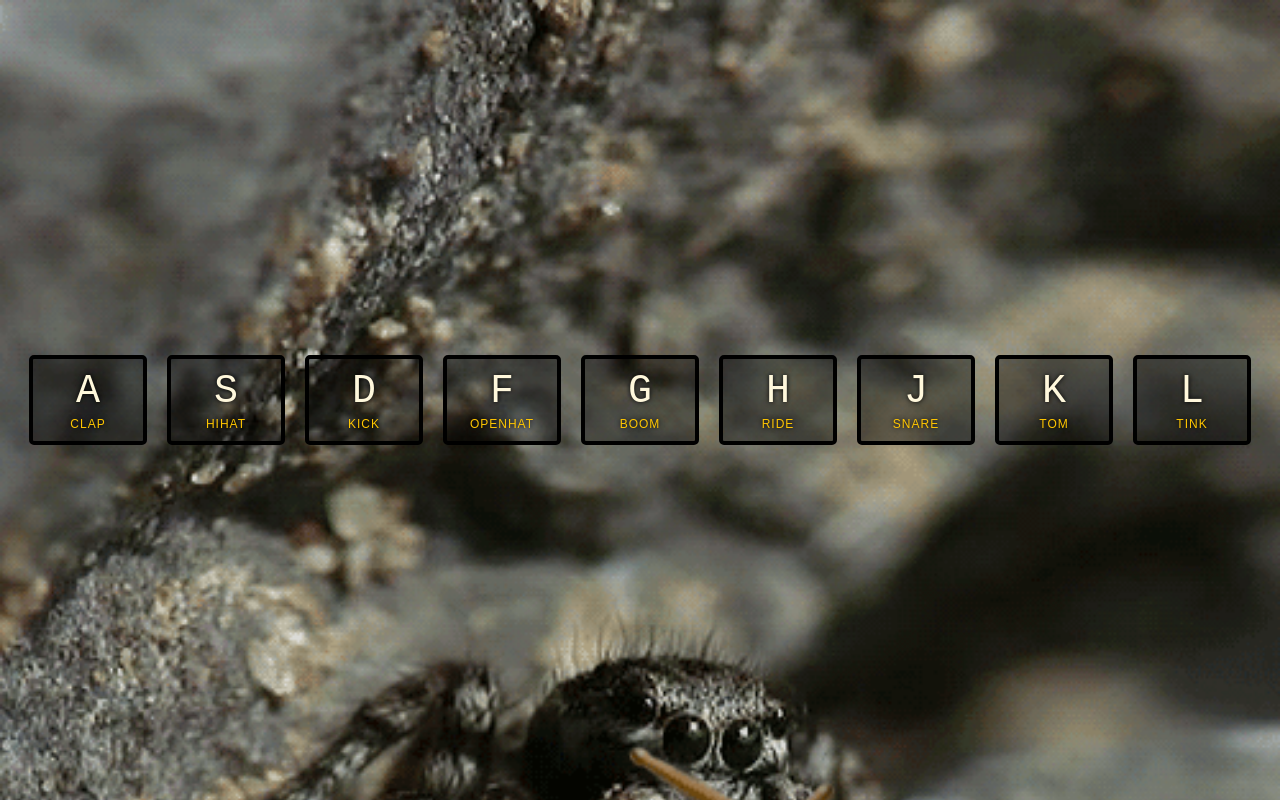
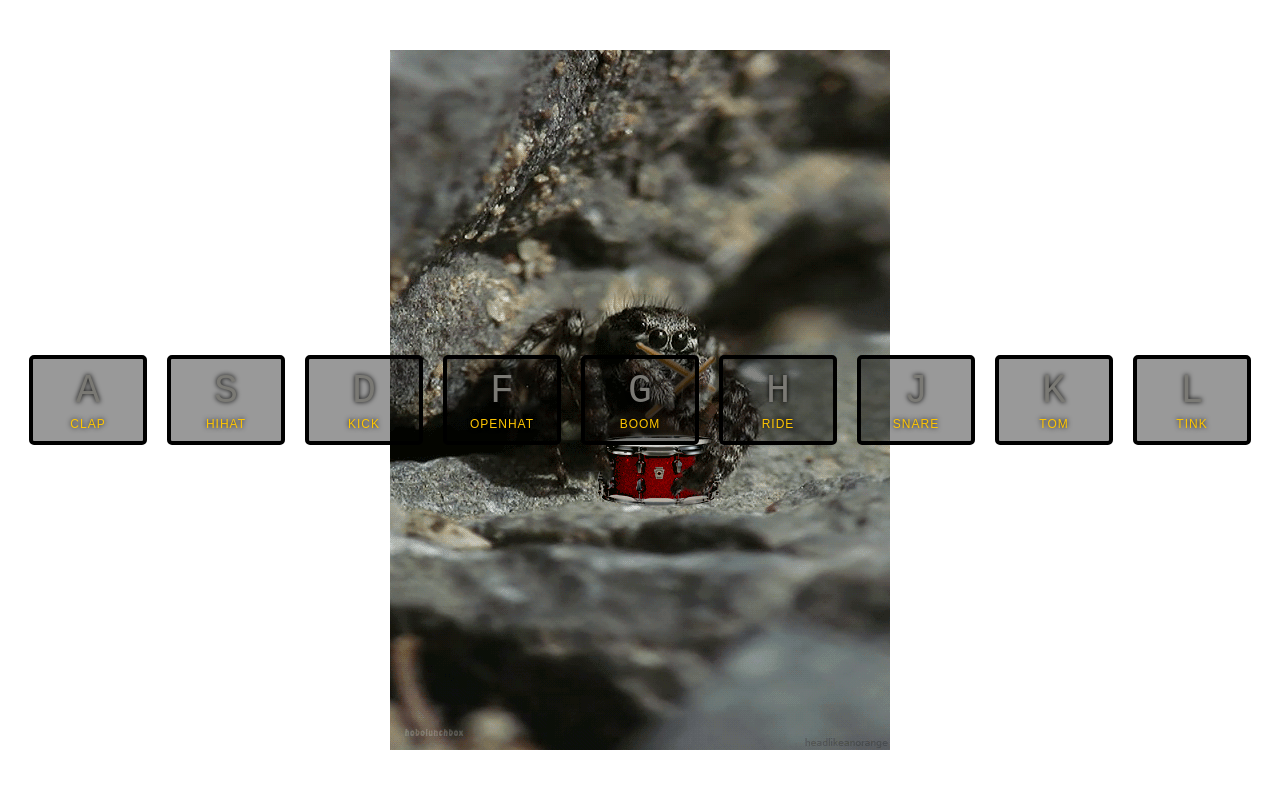
Before and after one commit to alvalle09/JS30_01_Drumkit, a plain HTML site: page index.html in a window 1280 px wide. Drawn offline with Linux system fonts and the light colour scheme.

Commit message:
fix gif full screen issue

```diff
--- a/style.css
+++ b/style.css
@@ -1,9 +1,8 @@
 html {
   font-size: 10px;
   /* background: url(concert.jpg) ; */
-  background: url("FO6ddV6.gif");
-  background-size: cover;
-  background-repeat: no-repeat;
+  background: center / contain no-repeat url("FO6ddV6.gif");
+  background-size: auto;
 }
 
 body, html {
@@ -29,7 +28,7 @@ body, html {
   transition: all 0.07s ease;
   width: 10rem;
   text-align: center;
-  color: cornsilk;
+  color: rgb(122, 121, 116);
   background: rgba(0, 0,0, 0.4);
   text-shadow: 0 0 .5rem black;
 }
```
Also changed, not shown: index.html (+9 -3 lines).
